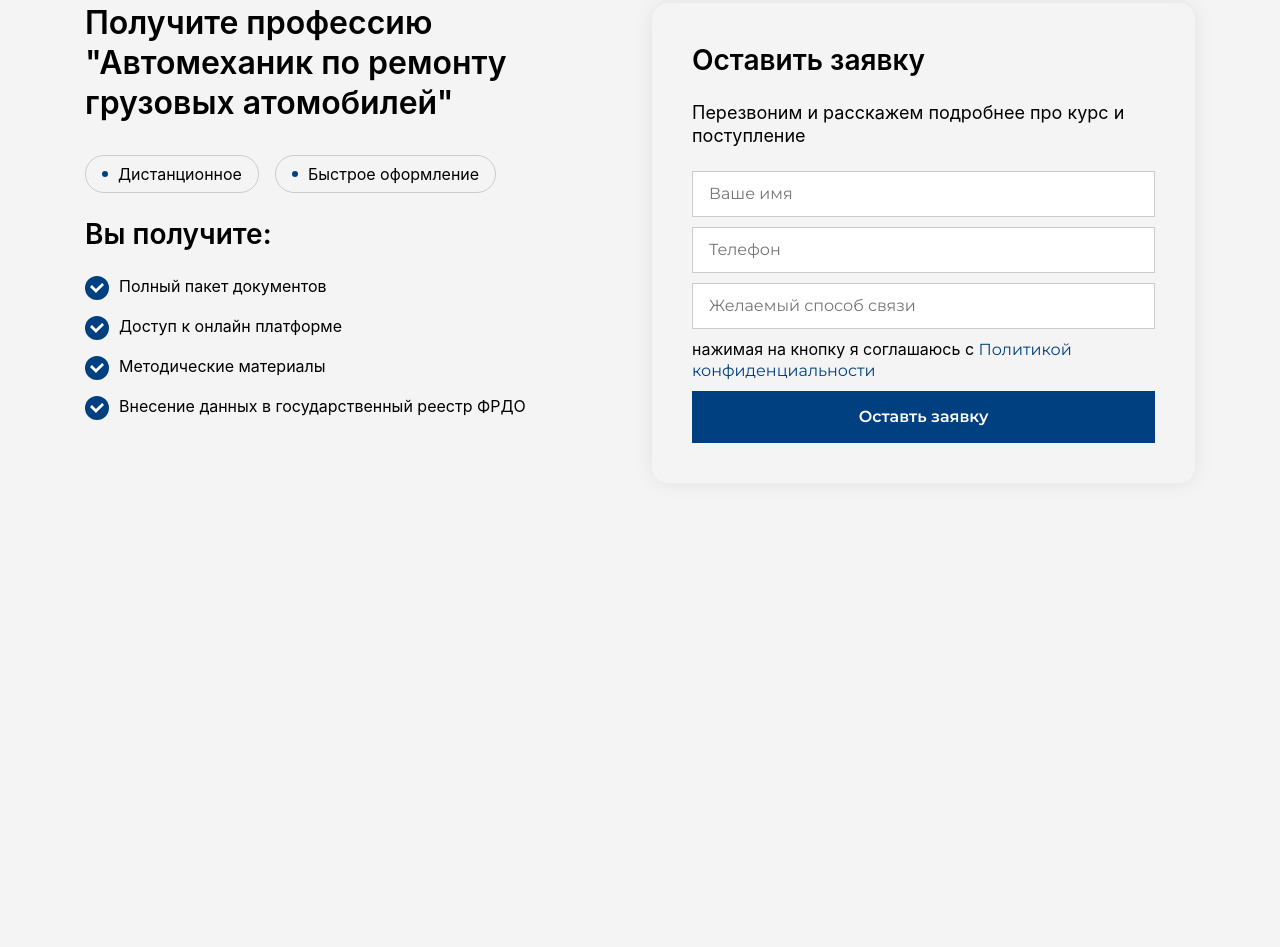
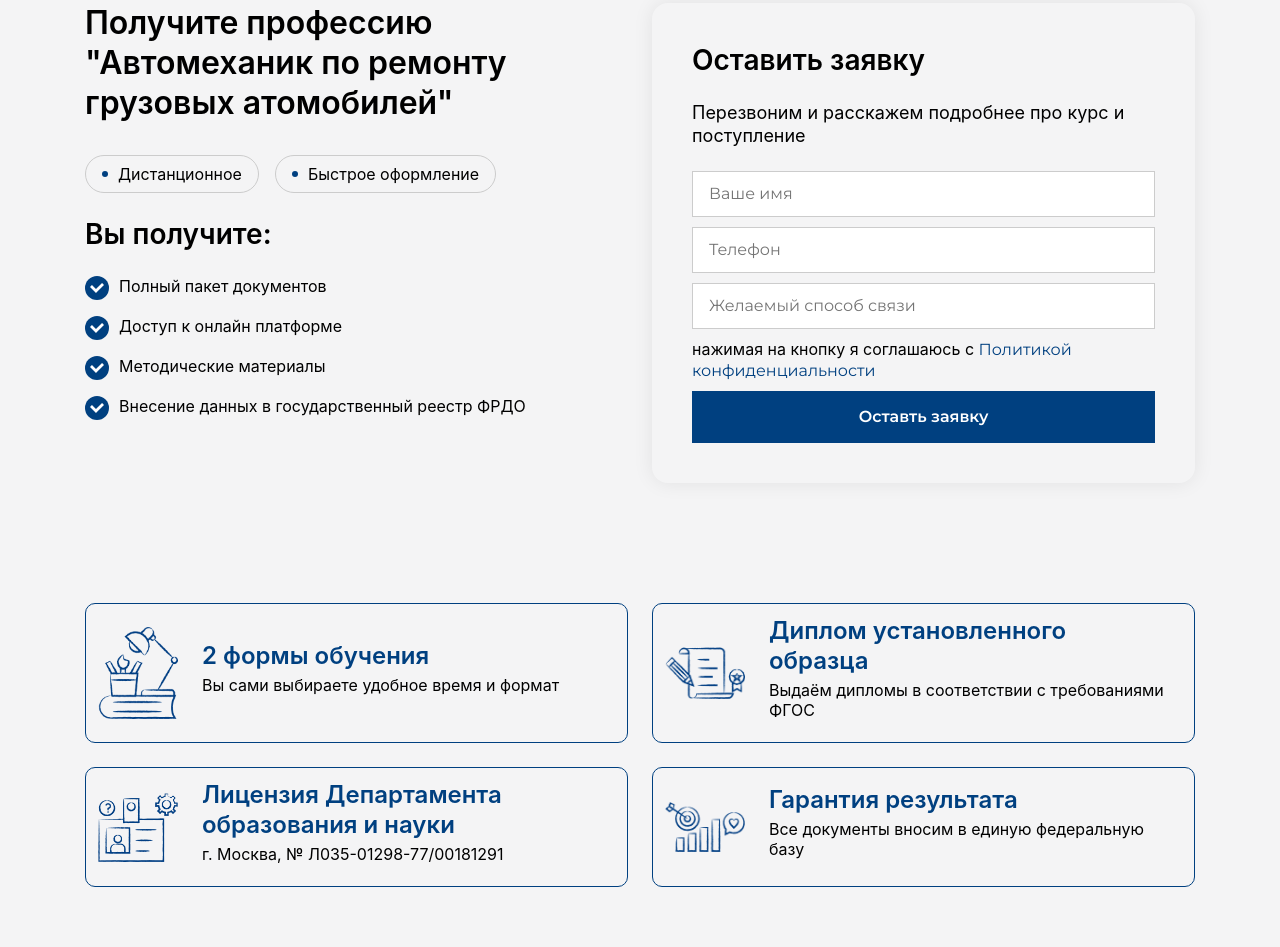
Before and after one commit to alexius90e/cpppkru, a plain HTML site: page index.html in a window 1280 px wide. Shown: the part 2910-3857 px from the top of the page. Before the commit the page ends 3453 px from the top, so only its background shows below. Drawn offline with Linux system fonts and the light colour scheme.

Commit message:
feat: added profession-info

```diff
--- a/index.html
+++ b/index.html
@@ -531,7 +531,9 @@
                 <li class="get-profession__info-benefits-item">Полный пакет документов</li>
                 <li class="get-profession__info-benefits-item">Доступ к онлайн платформе</li>
                 <li class="get-profession__info-benefits-item">Методические материалы</li>
-                <li class="get-profession__info-benefits-item">Внесение данных в государственный реестр ФРДО</li>
+                <li class="get-profession__info-benefits-item">
+                  Внесение данных в государственный реестр ФРДО
+                </li>
               </ul>
             </div>
 
@@ -571,6 +573,82 @@
           </div>
         </div>
       </section>
+
+      <section class="profession-info">
+        <div class="container">
+          <div class="profession-info__wrapper">
+            <div class="profession-info__card">
+              <figure class="profession-info__card-icon">
+                <img
+                  class="profession-info__card-icon-image"
+                  src="./assets/profession-info/profession-info-icon-1.png"
+                  alt="icon"
+                />
+              </figure>
+
+              <div class="profession-info__card-info">
+                <div class="profession-info__card-info-title">2 формы обучения</div>
+                <div class="profession-info__card-info-text">
+                  Вы сами выбираете удобное время и формат
+                </div>
+              </div>
+            </div>
+
+            <div class="profession-info__card">
+              <figure class="profession-info__card-icon">
+                <img
+                  class="profession-info__card-icon-image"
+                  src="./assets/profession-info/profession-info-icon-2.png"
+                  alt="icon"
+                />
+              </figure>
+
+              <div class="profession-info__card-info">
+                <div class="profession-info__card-info-title">Диплом установленного образца</div>
+                <div class="profession-info__card-info-text">
+                  Выдаём дипломы в соответствии с требованиями ФГОС
+                </div>
+              </div>
+            </div>
+
+            <div class="profession-info__card">
+              <figure class="profession-info__card-icon">
+                <img
+                  class="profession-info__card-icon-image"
+                  src="./assets/profession-info/profession-info-icon-3.png"
+                  alt="icon"
+                />
+              </figure>
+
+              <div class="profession-info__card-info">
+                <div class="profession-info__card-info-title">
+                  Лицензия Департамента образования и науки
+                </div>
+                <div class="profession-info__card-info-text">
+                  г. Москва, № Л035-01298-77/00181291
+                </div>
+              </div>
+            </div>
+
+            <div class="profession-info__card">
+              <figure class="profession-info__card-icon">
+                <img
+                  class="profession-info__card-icon-image"
+                  src="./assets/profession-info/profession-info-icon-4.png"
+                  alt="icon"
+                />
+              </figure>
+
+              <div class="profession-info__card-info">
+                <div class="profession-info__card-info-title">Гарантия результата</div>
+                <div class="profession-info__card-info-text">
+                  Все документы вносим в единую федеральную базу
+                </div>
+              </div>
+            </div>
+          </div>
+        </div>
+      </section>
     </main>
   </body>
 </html>
--- /dev/null
+++ b/scss/_l-profession-info.scss
@@ -0,0 +1,75 @@
+.profession-info {
+  padding: 60px 0;
+
+  @include laptop {
+    padding: 40px 0;
+  }
+
+  &__wrapper {
+    display: flex;
+    flex-wrap: wrap;
+    gap: 24px;
+  }
+
+  &__card {
+    display: flex;
+    align-items: center;
+    flex: 0 0 calc(50% - 24px / 2);
+    gap: 24px;
+    padding: 12px;
+    padding-right: 24px;
+    box-sizing: border-box;
+    border: 1px solid #004080;
+    border-radius: 10px;
+
+    @include laptop {
+      flex: 1 1 100%;
+    }
+
+    &-icon {
+      display: flex;
+      align-items: center;
+      justify-content: center;
+      flex: 0 0 auto;
+      margin: 0;
+      width: 80px;
+      aspect-ratio: 1 / 1;
+
+      @include mobile {
+        width: 60px;
+      }
+
+      &-image {
+        display: block;
+        max-width: 100%;
+        height: auto;
+      }
+    }
+
+    &-info {
+      &-title {
+        margin: 0 0 4px;
+        font-size: 24px;
+        font-weight: 600;
+        line-height: 125%;
+        color: #004080;
+
+        @include mobile {
+          font-size: 18px;
+        }
+      }
+
+      &-text {
+        margin: 0 0 10px;
+        font-size: 16px;
+        font-weight: 400;
+        line-height: 125%;
+        color: #000000;
+
+        @include mobile {
+          font-size: 13px;
+        }
+      }
+    }
+  }
+}
--- a/scss/newblocks.scss
+++ b/scss/newblocks.scss
@@ -15,3 +15,4 @@
 @import './l-also-choose';
 @import './l-curriculum';
 @import './l-get-profession';
+@import './l-profession-info';
```
Also changed, not shown: assets/profession-info/profession-info-icon-1.png (added), assets/profession-info/profession-info-icon-2.png (added), assets/profession-info/profession-info-icon-3.png (added), assets/profession-info/profession-info-icon-4.png (added), css/newblocks.css.
